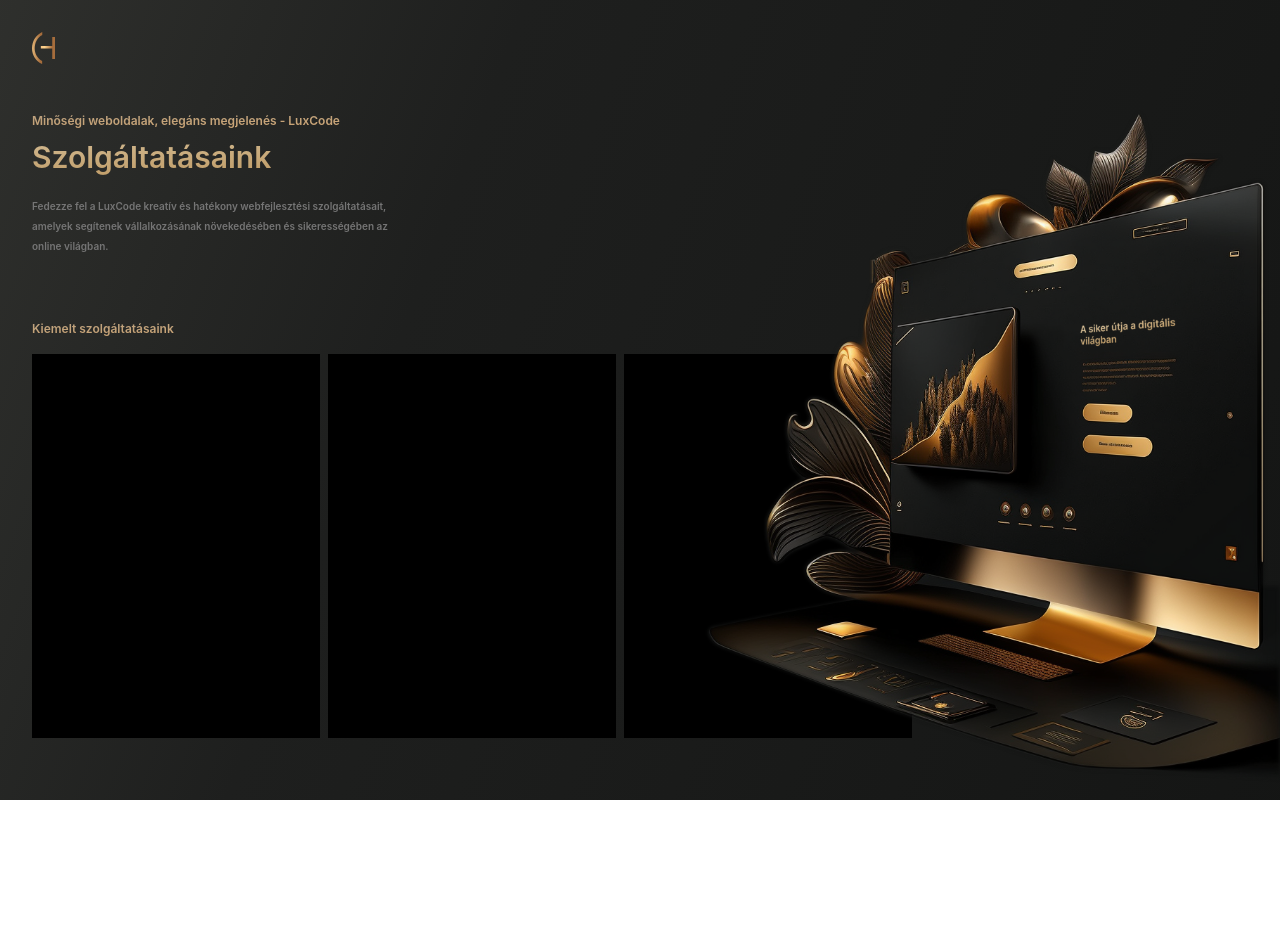
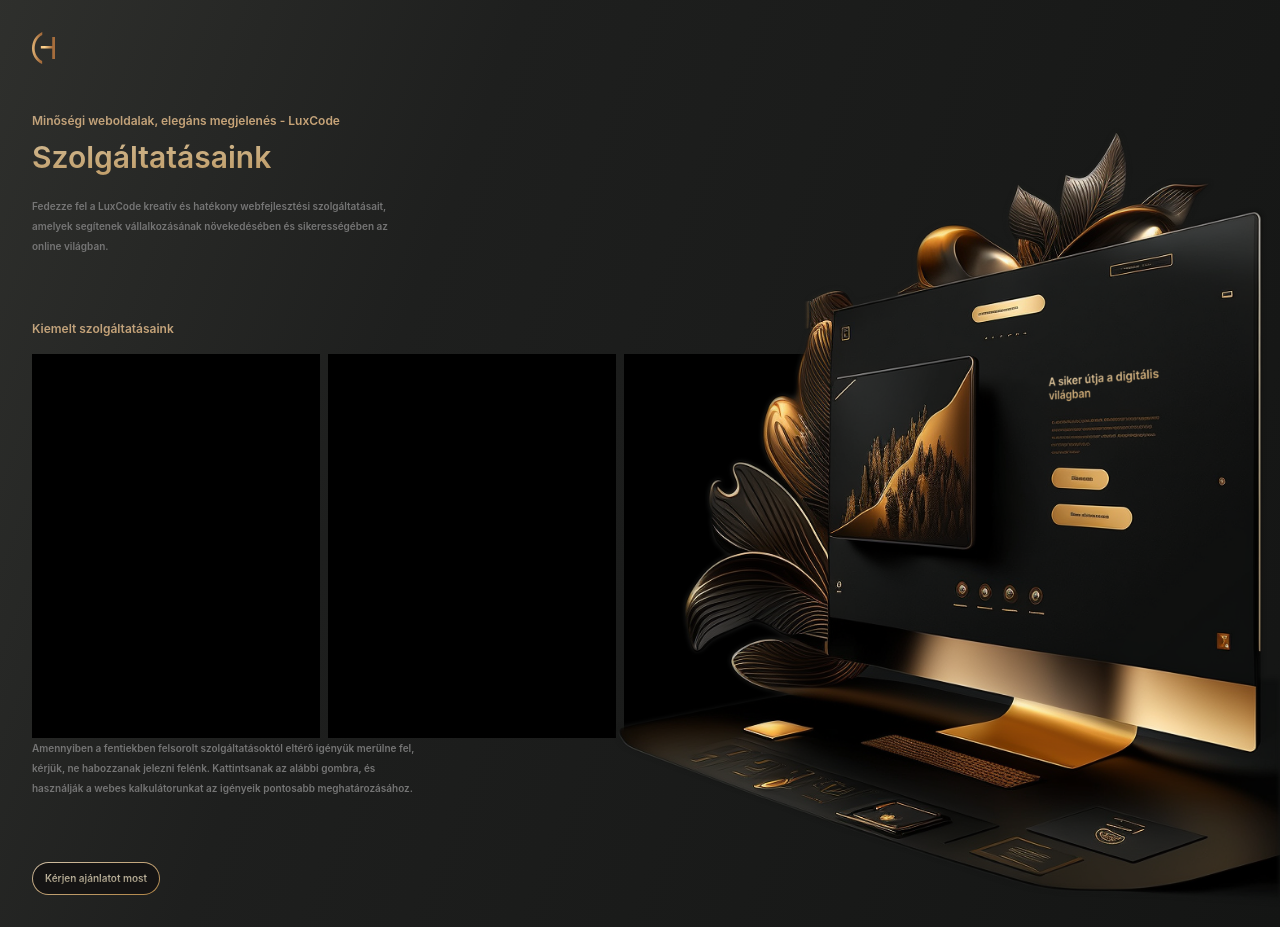
Before and after one commit to Homvi/luxcode, a React (Create React App) app: page /services in a window 1280 px wide. Before the commit the page ends 800 px from the top, so only its background shows below. Built offline with nearby package versions, Linux system fonts and the light colour scheme.

Commit message:
add button to services

```diff
--- a/src/pages/Services.jsx
+++ b/src/pages/Services.jsx
@@ -9,6 +9,7 @@ const Services = () => {
   const data = {
     description:
       "Fedezze fel a LuxCode kreatív és hatékony webfejlesztési szolgáltatásait, amelyek segítenek vállalkozásának növekedésében és sikerességében az online világban.",
+      moreInfo:"Amennyiben a fentiekben felsorolt szolgáltatásoktól eltérő igényük merülne fel, kérjük, ne habozzanak jelezni felénk. Kattintsanak az alábbi gombra, és használják a webes kalkulátorunkat az igényeik pontosabb meghatározásához. "
   };
 
   return (
@@ -33,6 +34,10 @@ const Services = () => {
         <div className="h-96 w-full  sm:w-72 mr-2 bg-black mt-2">price card component</div>
         <div className="h-96 w-full sm:w-72 mr-2 bg-black mt-2">price card component</div>
       </div>
+      <div className="mb-16">
+        <Description content={data.moreInfo} />
+      </div>
+      <Button content="Kérjen ajánlatot most" />
     </div>
   );
 };
```
